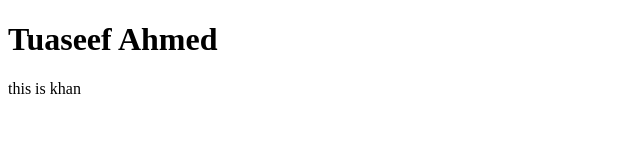
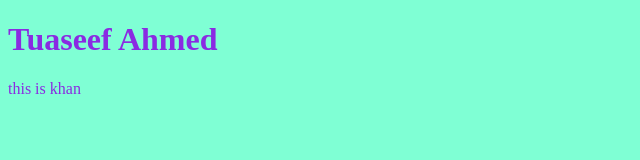
Before and after one commit to Zain9999abideen/khan, a plain HTML site: page index.html in a window 1280 px wide. Shown: the whole page, without its empty margins (0-640 px from the left). Drawn offline with Linux system fonts and the light colour scheme.

Commit message:
added styles

```diff
--- a/index.html
+++ b/index.html
@@ -5,6 +5,7 @@
     <meta http-equiv="X-UA-Compatible" content="IE=edge">
     <meta name="viewport" content="width=device-width, initial-scale=1.0">
     <title>zain</title>
+    <link rel="stylesheet" href="styles/styles.css">
 </head>
 <body>
     <h1>Tuaseef Ahmed</h1>
--- /dev/null
+++ b/styles/styles.css
@@ -0,0 +1,4 @@
+body {
+    background-color: aquamarine;
+    color: blueviolet;
+}
```
